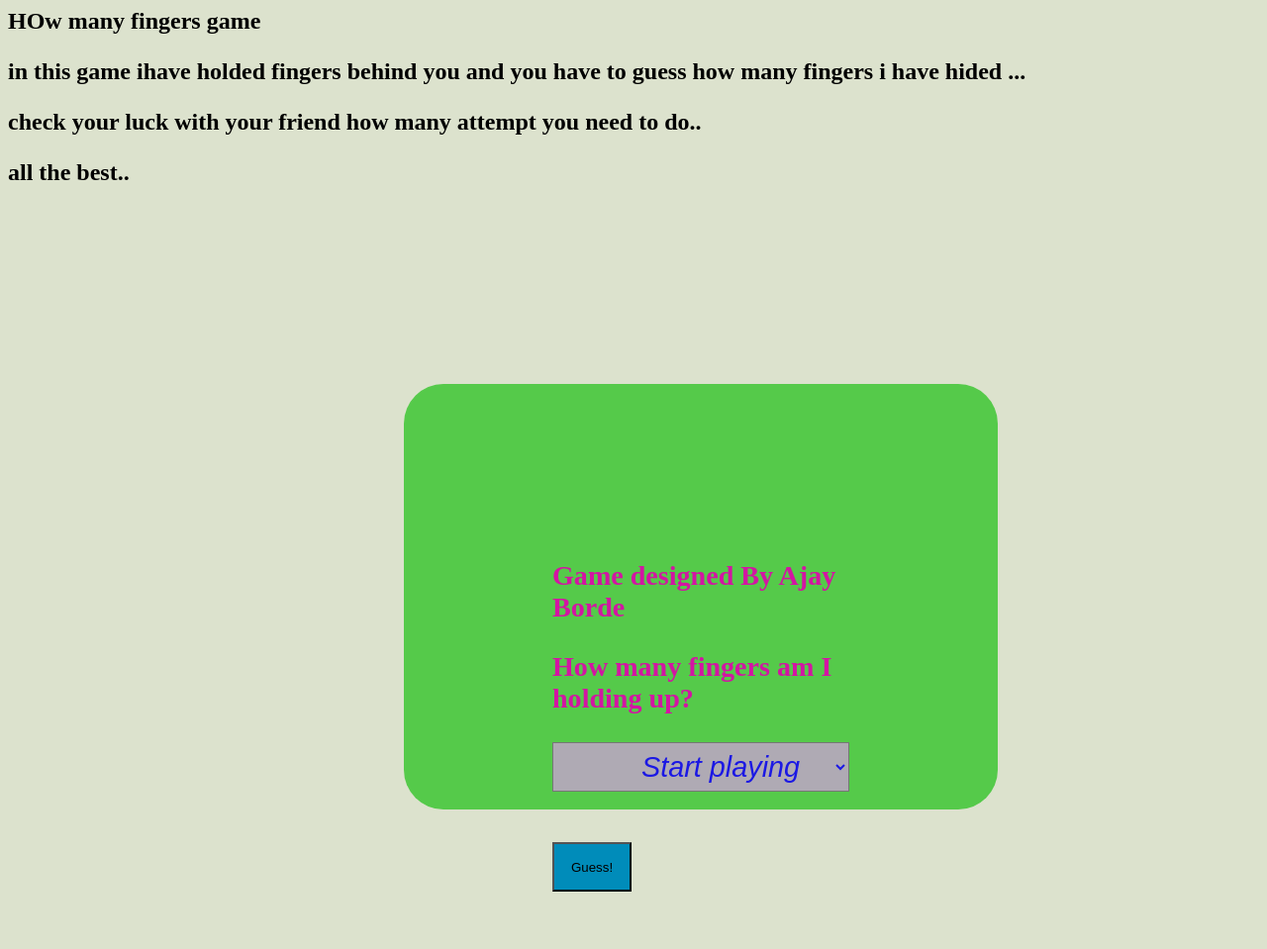
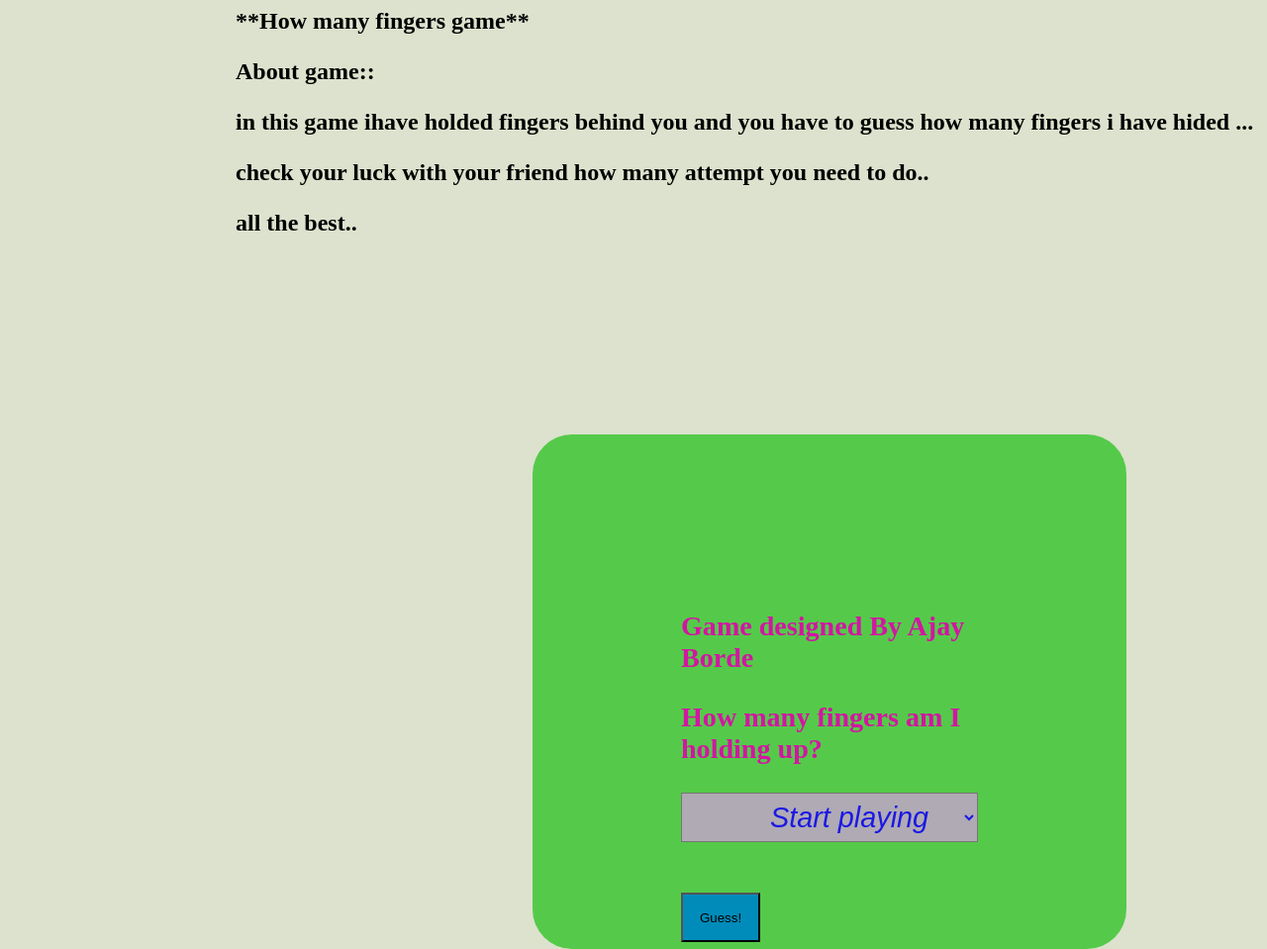
Before and after one commit to AjayBorde91/game1.github.io, a plain HTML site: page index.html in a window 1280 px wide. Shown: the whole page at 99% size. Drawn offline with Linux system fonts and the light colour scheme.

Commit message:
Update index.html

```diff
--- a/index.html
+++ b/index.html
@@ -14,9 +14,9 @@
 
             background-color: rgb(85, 202, 74);
 
-            height :130px;
+            height :220px;
             width :300px;
-            margin :200px 200px 200px 400px;
+            margin :200px 200px 200px 300px;
             padding: 150px;
             border-radius: 40px;
 
@@ -48,6 +48,11 @@
 
 
             }
+           #ajaydada{
+
+               margin-left:230px ;
+           }
+
             </style>
 
 
@@ -56,12 +61,16 @@
     </head>
 
     <body>
+
         <div id ="ajaydada">
-             <h2>HOw many fingers game <h2>
+            <h2>   **How many fingers game** <h2>
+                <p> About game::</p>
            <p>in this game ihave holded fingers behind you and you have to guess how many fingers i have hided ...</p>
            <p> check your luck with your friend how many attempt you need to do..<p>
            <p>all the best..<p>
         <div>
+
+
        <div id="mod">
            <h3>Game designed By Ajay Borde</h3>
         <p><h3><b>How many fingers am I holding up? </b> </h3></p>
```
Lines whose indentation alone changed are shown as unchanged.
